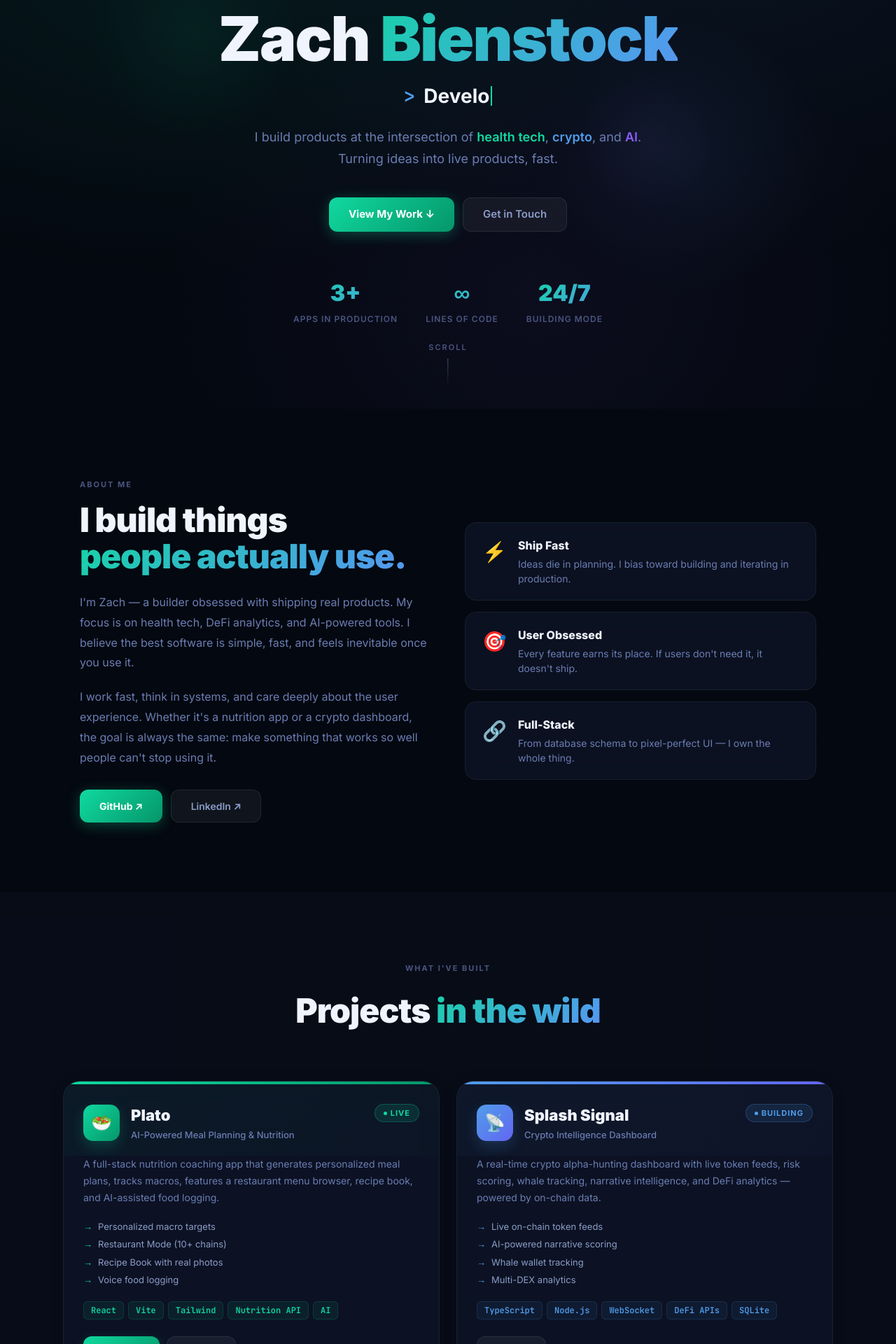
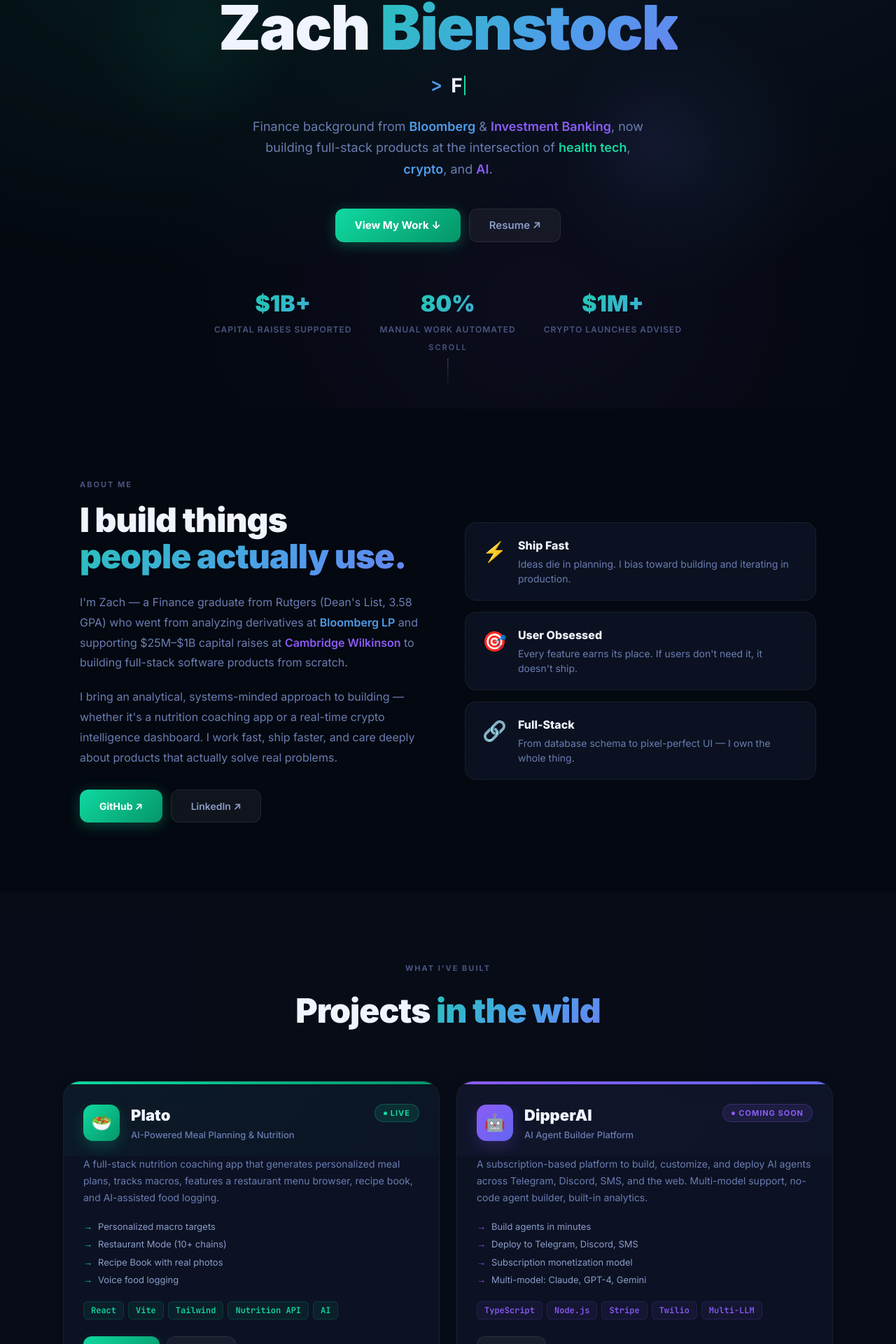
Before and after one commit to ZbienVC/portfolio, a React (Vite) app: page / in a window 1280 px wide. Shown: the part 216-2136 px from the top of the page at 70% size. Built offline with nearby package versions, Linux system fonts and the light colour scheme.

Commit message:
feat: real bio, Bloomberg/IB experience section, resume download, DipperAI teaser, real stats

```diff
--- a/src/App.jsx
+++ b/src/App.jsx
@@ -18,6 +18,21 @@ const PROJECTS = [
     tags: ['React', 'Vite', 'Tailwind', 'Nutrition API', 'AI'],
     emoji: '🥗',
     highlights: ['Personalized macro targets', 'Restaurant Mode (10+ chains)', 'Recipe Book with real photos', 'Voice food logging'],
+  },
+  {
+    id: 'dipper',
+    name: 'DipperAI',
+    tagline: 'AI Agent Builder Platform',
+    description: 'A subscription-based platform to build, customize, and deploy AI agents across Telegram, Discord, SMS, and the web. Multi-model support, no-code agent builder, built-in analytics.',
+    status: 'soon',
+    url: null,
+    github: 'https://github.com/ZbienVC/dipper-ai',
+    color: '#8b5cf6',
+    colorEnd: '#6366f1',
+    tagClass: 'tag-purple',
+    tags: ['TypeScript', 'Node.js', 'Stripe', 'Twilio', 'Multi-LLM'],
+    emoji: '🤖',
+    highlights: ['Build agents in minutes', 'Deploy to Telegram, Discord, SMS', 'Subscription monetization model', 'Multi-model: Claude, GPT-4, Gemini'],
   },
   {
     id: 'splash',
@@ -41,12 +56,67 @@ const SKILLS = [
   { label: 'TypeScript', icon: '📘' },
   { label: 'Node.js', icon: '🟢' },
   { label: 'Tailwind CSS', icon: '🎨' },
-  { label: 'SQLite / SQL', icon: '🗄️' },
+  { label: 'SQL / SQLite', icon: '🗄️' },
   { label: 'REST & WebSockets', icon: '🔌' },
   { label: 'AI / LLM APIs', icon: '🤖' },
   { label: 'DeFi / Web3', icon: '🔗' },
+  { label: 'Python', icon: '🐍' },
+  { label: 'Figma', icon: '🎨' },
+  { label: 'Bloomberg Terminal', icon: '📊' },
   { label: 'Vercel / Railway', icon: '🚀' },
+  { label: 'Advanced Excel', icon: '📈' },
   { label: 'Git / GitHub', icon: '🐙' },
+];
+
+const EXPERIENCE = [
+  {
+    role: 'Data Analyst — IB / Surveillance',
+    company: 'Bloomberg LP',
+    period: 'Apr 2023 – Feb 2024',
+    location: 'Remote',
+    color: '#4f9deb',
+    highlights: [
+      'Enhanced ML surveillance models by extracting and validating large financial datasets',
+      'Evaluated derivatives & trade activity: options, swaps, forwards',
+      'Improved model accuracy and target detection across diverse data sources',
+    ],
+  },
+  {
+    role: 'Investment Banking Intern',
+    company: 'Cambridge Wilkinson',
+    period: 'Feb 2022 – Feb 2023',
+    location: 'New York City',
+    color: '#8b5cf6',
+    highlights: [
+      'Supported debt and equity capital raises ranging from $25M to $1B',
+      'Screened middle-market companies, built target lists with executive contacts',
+      'Presented financing opportunities to institutional investors',
+    ],
+  },
+  {
+    role: 'Savings Analyst & Sales Engineer',
+    company: 'Grapevine Financial',
+    period: 'Feb 2024 – Oct 2025',
+    location: 'New York City',
+    color: '#10d9a0',
+    highlights: [
+      'Built automated Excel systems reducing manual reporting by 80%+',
+      'Designed Figma dashboards highlighting 40%+ average cost savings',
+      'Analyzed tens of thousands of product groups, generating 20–85% client savings',
+    ],
+  },
+  {
+    role: 'Web3 Advisor & KOL',
+    company: 'Freelance',
+    period: '2022 – Present',
+    location: 'Remote',
+    color: '#f59e0b',
+    highlights: [
+      'Advised early-stage Web3 projects on utility design, token launches & marketing',
+      'Multiple successful launches reaching $1M+ market capitalization',
+      'Strategic guidance on positioning, community growth, and go-to-market execution',
+    ],
+  },
 ];
 
 // ── Components ─────────────────────────────────────────────────────────────────
@@ -73,7 +143,7 @@ function Nav({ active }) {
         <span style={{ fontWeight: 900, fontSize: '18px', background: 'linear-gradient(135deg, #10d9a0, #4f9deb)', WebkitBackgroundClip: 'text', WebkitTextFillColor: 'transparent', backgroundClip: 'text' }}>ZB</span>
       </a>
       <div style={{ display: 'flex', gap: '28px', alignItems: 'center' }}>
-        {['About', 'Projects', 'Skills', 'Contact'].map(s => (
+        {['About', 'Projects', 'Experience', 'Skills', 'Contact'].map(s => (
           <a key={s} href={`#${s.toLowerCase()}`} className="nav-link">{s}</a>
         ))}
         <a href="https://github.com/ZbienVC" target="_blank" rel="noopener noreferrer" className="btn-ghost" style={{ padding: '8px 16px', fontSize: '13px' }}>
@@ -134,8 +204,8 @@ function HeroSection() {
         </div>
 
         {/* Bio */}
-        <p style={{ fontSize: 18, color: '#6b7db3', lineHeight: 1.7, maxWidth: 560, margin: '0 auto 40px', fontWeight: 400 }}>
-          I build products at the intersection of <span style={{ color: '#10d9a0', fontWeight: 600 }}>health tech</span>, <span style={{ color: '#4f9deb', fontWeight: 600 }}>crypto</span>, and <span style={{ color: '#8b5cf6', fontWeight: 600 }}>AI</span>. Turning ideas into live products, fast.
+        <p style={{ fontSize: 18, color: '#6b7db3', lineHeight: 1.7, maxWidth: 580, margin: '0 auto 40px', fontWeight: 400 }}>
+          Finance background from <span style={{ color: '#4f9deb', fontWeight: 600 }}>Bloomberg</span> & <span style={{ color: '#8b5cf6', fontWeight: 600 }}>Investment Banking</span>, now building full-stack products at the intersection of <span style={{ color: '#10d9a0', fontWeight: 600 }}>health tech</span>, <span style={{ color: '#4f9deb', fontWeight: 600 }}>crypto</span>, and <span style={{ color: '#8b5cf6', fontWeight: 600 }}>AI</span>.
         </p>
 
         {/* CTAs */}
@@ -143,17 +213,17 @@ function HeroSection() {
           <a href="#projects" className="btn-primary" style={{ fontSize: 15 }}>
             View My Work ↓
           </a>
-          <a href="#contact" className="btn-ghost" style={{ fontSize: 15 }}>
-            Get in Touch
+          <a href="/resume.pdf" target="_blank" rel="noopener noreferrer" className="btn-ghost" style={{ fontSize: 15 }}>
+            Resume ↗
           </a>
         </div>
 
         {/* Stats */}
         <div style={{ display: 'flex', gap: 40, justifyContent: 'center', marginTop: 64, flexWrap: 'wrap' }}>
           {[
-            { num: '3+', label: 'Apps in Production' },
-            { num: '∞', label: 'Lines of Code' },
-            { num: '24/7', label: 'Building Mode' },
+            { num: '$1B+', label: 'Capital Raises Supported' },
+            { num: '80%', label: 'Manual Work Automated' },
+            { num: '$1M+', label: 'Crypto Launches Advised' },
           ].map(s => (
             <div key={s.label} style={{ textAlign: 'center' }}>
               <div style={{ fontSize: 32, fontWeight: 900, background: 'linear-gradient(135deg, #10d9a0, #4f9deb)', WebkitBackgroundClip: 'text', WebkitTextFillColor: 'transparent', backgroundClip: 'text' }}>{s.num}</div>
@@ -183,10 +253,10 @@ function AboutSection() {
             <span className="gradient-text">people actually use.</span>
           </h2>
           <p style={{ color: '#6b7db3', lineHeight: 1.8, fontSize: 16, marginBottom: 20 }}>
-            I'm Zach — a builder obsessed with shipping real products. My focus is on health tech, DeFi analytics, and AI-powered tools. I believe the best software is simple, fast, and feels inevitable once you use it.
+            I'm Zach — a Finance graduate from Rutgers (Dean's List, 3.58 GPA) who went from analyzing derivatives at <span style={{ color: '#4f9deb', fontWeight: 600 }}>Bloomberg LP</span> and supporting $25M–$1B capital raises at <span style={{ color: '#8b5cf6', fontWeight: 600 }}>Cambridge Wilkinson</span> to building full-stack software products from scratch.
           </p>
           <p style={{ color: '#6b7db3', lineHeight: 1.8, fontSize: 16, marginBottom: 32 }}>
-            I work fast, think in systems, and care deeply about the user experience. Whether it's a nutrition app or a crypto dashboard, the goal is always the same: make something that works so well people can't stop using it.
+            I bring an analytical, systems-minded approach to building — whether it's a nutrition coaching app or a real-time crypto intelligence dashboard. I work fast, ship faster, and care deeply about products that actually solve real problems.
           </p>
           <div style={{ display: 'flex', gap: 12, flexWrap: 'wrap' }}>
             <a href="https://github.com/ZbienVC" target="_blank" rel="noopener noreferrer" className="btn-primary" style={{ fontSize: 14 }}>
@@ -251,10 +321,19 @@ function ProjectCard({ project }) {
             </div>
           </div>
           {/* Status badge */}
-          <div style={{ flexShrink: 0, padding: '4px 12px', borderRadius: 100, fontSize: 11, fontWeight: 700, textTransform: 'uppercase', letterSpacing: 1, background: project.status === 'live' ? 'rgba(16,217,160,0.12)' : 'rgba(79,157,235,0.12)', color: project.status === 'live' ? '#10d9a0' : '#4f9deb', border: `1px solid ${project.status === 'live' ? 'rgba(16,217,160,0.25)' : 'rgba(79,157,235,0.25)'}`, display: 'flex', alignItems: 'center', gap: 5 }}>
-            <span style={{ width: 5, height: 5, borderRadius: '50%', background: project.status === 'live' ? '#10d9a0' : '#4f9deb', display: 'inline-block' }} />
-            {project.status === 'live' ? 'Live' : 'Building'}
-          </div>
+          {(() => {
+            const cfg = project.status === 'live'
+              ? { bg: 'rgba(16,217,160,0.12)', color: '#10d9a0', border: 'rgba(16,217,160,0.25)', label: 'Live' }
+              : project.status === 'soon'
+              ? { bg: 'rgba(139,92,246,0.12)', color: '#8b5cf6', border: 'rgba(139,92,246,0.25)', label: 'Coming Soon' }
+              : { bg: 'rgba(79,157,235,0.12)', color: '#4f9deb', border: 'rgba(79,157,235,0.25)', label: 'Building' };
+            return (
+              <div style={{ flexShrink: 0, padding: '4px 12px', borderRadius: 100, fontSize: 11, fontWeight: 700, textTransform: 'uppercase', letterSpacing: 1, background: cfg.bg, color: cfg.color, border: `1px solid ${cfg.border}`, display: 'flex', alignItems: 'center', gap: 5 }}>
+                <span style={{ width: 5, height: 5, borderRadius: '50%', background: cfg.color, display: 'inline-block' }} />
+                {cfg.label}
+              </div>
+            );
+          })()}
         </div>
       </div>
 
@@ -315,6 +394,69 @@ function ProjectsSection() {
             More projects coming soon — DipperAI and beyond
           </div>
         </div>
+      </div>
+    </section>
+  );
+}
+
+function ExperienceSection() {
+  return (
+    <section id="experience" style={{ padding: '100px 24px', maxWidth: 1100, margin: '0 auto' }}>
+      <div style={{ textAlign: 'center', marginBottom: 64 }}>
+        <p className="section-label" style={{ marginBottom: 16 }}>Background</p>
+        <h2 style={{ fontSize: 'clamp(32px, 4vw, 48px)', fontWeight: 900, letterSpacing: '-1px' }}>
+          Where I've <span className="gradient-text">been</span>
+        </h2>
+      </div>
+      <div style={{ display: 'flex', flexDirection: 'column', gap: 16, maxWidth: 780, margin: '0 auto' }}>
+        {EXPERIENCE.map((exp, i) => (
+          <div key={i} className="glass" style={{ borderRadius: 20, padding: '24px 28px', borderLeft: `3px solid ${exp.color}`, display: 'grid', gridTemplateColumns: '1fr auto', gap: 16, alignItems: 'start' }}>
+            <div>
+              <div style={{ display: 'flex', alignItems: 'center', gap: 12, marginBottom: 4, flexWrap: 'wrap' }}>
+                <span style={{ fontWeight: 800, fontSize: 17, color: '#f0f4ff' }}>{exp.role}</span>
+              </div>
+              <div style={{ display: 'flex', gap: 12, alignItems: 'center', marginBottom: 14, flexWrap: 'wrap' }}>
+                <span style={{ fontWeight: 700, fontSize: 14, color: exp.color }}>{exp.company}</span>
+                <span style={{ color: '#2a3255', fontSize: 12 }}>·</span>
+                <span style={{ color: '#4a5580', fontSize: 12 }}>{exp.location}</span>
+              </div>
+              <ul style={{ listStyle: 'none', padding: 0, margin: 0, display: 'flex', flexDirection: 'column', gap: 6 }}>
+                {exp.highlights.map((h, j) => (
+                  <li key={j} style={{ display: 'flex', gap: 8, fontSize: 13, color: '#6b7db3', lineHeight: 1.5 }}>
+                    <span style={{ color: exp.color, flexShrink: 0, fontWeight: 700 }}>›</span> {h}
+                  </li>
+                ))}
+              </ul>
+            </div>
+            <div style={{ flexShrink: 0, textAlign: 'right' }}>
+              <span style={{ fontSize: 12, color: '#4a5580', fontFamily: "'JetBrains Mono', monospace", whiteSpace: 'nowrap' }}>{exp.period}</span>
+            </div>
+          </div>
+        ))}
+      </div>
+
+      {/* Education */}
+      <div style={{ maxWidth: 780, margin: '24px auto 0' }}>
+        <div className="glass" style={{ borderRadius: 20, padding: '24px 28px', borderLeft: '3px solid #f59e0b', display: 'flex', alignItems: 'center', gap: 20, flexWrap: 'wrap' }}>
+          <div style={{ fontSize: 36 }}>🎓</div>
+          <div style={{ flex: 1 }}>
+            <div style={{ fontWeight: 800, fontSize: 17, color: '#f0f4ff', marginBottom: 2 }}>B.S. Finance — Business Analytics Concentration</div>
+            <div style={{ color: '#f59e0b', fontWeight: 700, fontSize: 14, marginBottom: 6 }}>Rutgers University, New Brunswick</div>
+            <div style={{ display: 'flex', gap: 10, flexWrap: 'wrap' }}>
+              <span className="tag" style={{ background: 'rgba(245,158,11,0.1)', color: '#f59e0b', borderColor: 'rgba(245,158,11,0.2)' }}>Dean's List</span>
+              <span className="tag" style={{ background: 'rgba(245,158,11,0.1)', color: '#f59e0b', borderColor: 'rgba(245,158,11,0.2)' }}>GPA 3.58</span>
+              <span className="tag" style={{ background: 'rgba(245,158,11,0.1)', color: '#f59e0b', borderColor: 'rgba(245,158,11,0.2)' }}>SQL Cert — UC Davis</span>
+            </div>
+          </div>
+          <div style={{ color: '#4a5580', fontSize: 12, fontFamily: "'JetBrains Mono', monospace" }}>Dec 2022</div>
+        </div>
+      </div>
+
+      {/* Resume CTA */}
+      <div style={{ textAlign: 'center', marginTop: 40 }}>
+        <a href="/resume.pdf" target="_blank" rel="noopener noreferrer" className="btn-primary" style={{ fontSize: 15 }}>
+          Download Full Resume ↗
+        </a>
       </div>
     </section>
   );
@@ -397,6 +539,7 @@ export default function App() {
       <HeroSection />
       <AboutSection />
       <ProjectsSection />
+      <ExperienceSection />
       <SkillsSection />
       <ContactSection />
     </div>
```
Also changed, not shown: 1 other file (tests, documents, lock files or other folders).
